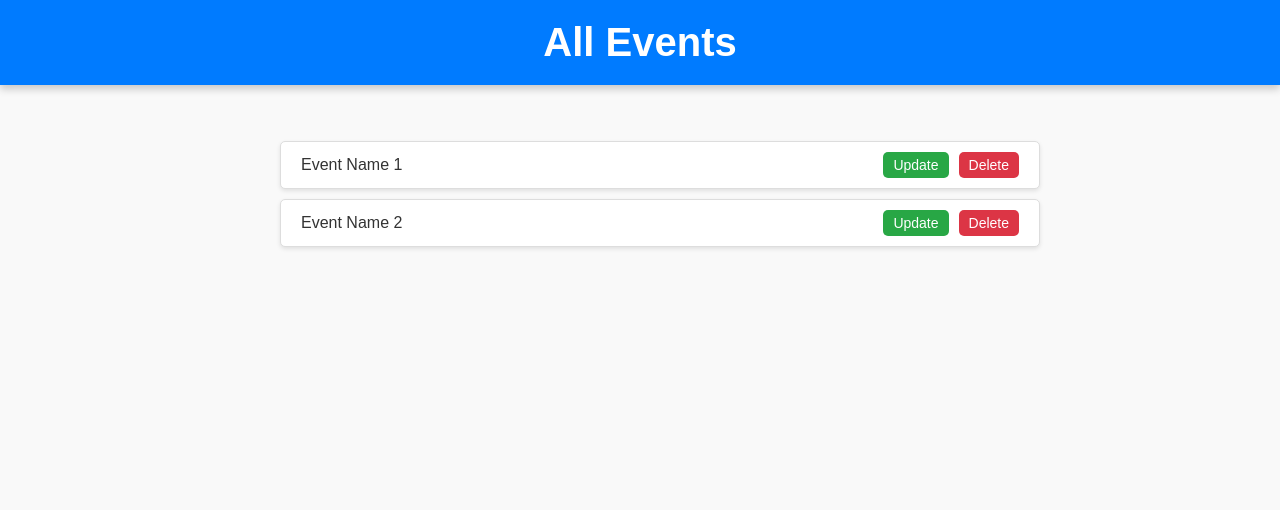
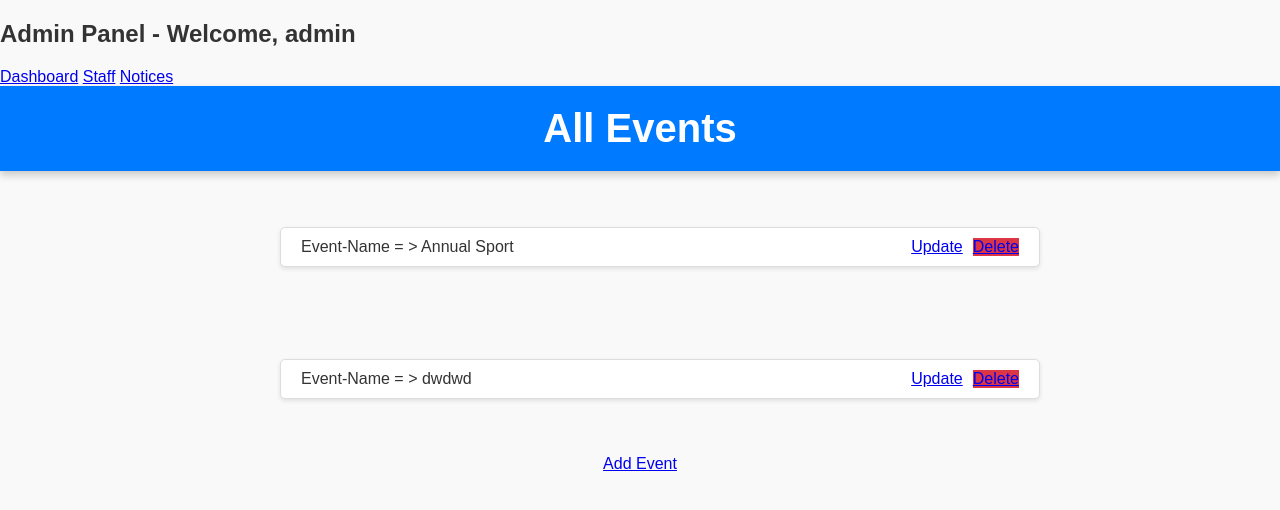
Before and after one commit to Shishir-Kc/Shree-Rastriya-Secondary-School, a Django app: page /Shree-Rastriya-Secondary-School/admin/event/lists in a window 1280 px wide. Shown: the top 510 px of the page. Run offline with Django 5.2, Linux system fonts and the light colour scheme; a user stored in the database is signed in; data comes from the database, SQL or seed files in the repository.

Commit message:
added event list

```diff
--- a/Shree_Rastriya_Secondary_School/home/templates/home/event_list.html
+++ b/Shree_Rastriya_Secondary_School/home/templates/home/event_list.html
@@ -8,27 +8,42 @@
     <link rel="stylesheet" href="{% static 'home/css/event_list.css' %}">
 </head>
 <body>
+    <div class="navbar">
+        <h2>Admin Panel - Welcome, {{ user.username }}</h2>
+        <div>
+            <a href="{% url 'home:admin-settings' %}">Dashboard</a>
+            {% comment %} <a href="{% url 'home:events' %}">Events</a> {% endcomment %}
+            <a href="{% url "home:staff-manage" %}">Staff</a>
+            <a href="#">Notices</a>
+            {% comment %} <a href="{% url 'home:admin-settings' %}"> Home </a> {% endcomment %}
+        </div>
+    </div>
+    {% if events %}
      <header>
         <h1>All Events</h1>
     </header>
+        {% for event in events  %}
+
         <div class="events-container">
             <ul class="events-list">
                 <li class="event-item">
-                <span>Event Name 1</span>
+                    <span> Event-Name = > {{event.Title}} </span>
                     <div class="event-buttons">
-                    <button class="update-btn">Update</button>
-                    <button class="delete-btn">Delete</button>
+                        <a href="{% url 'home:update_event' event.id %}" class="btn" >Update</a>
+                        <a href="{% url 'home:Delete_event' event.id %}" class="delete-btn" >Delete</a>
+
                     </div>
                 </li>
-            <li class="event-item">
-                <span>Event Name 2</span>
-                <div class="event-buttons">
-                    <button class="update-btn">Update</button>
-                    <button class="delete-btn">Delete</button>
-                </div>
-            </li>
-            <!-- Add more event items as needed -->
             </ul>
         </div>
+
+        {% endfor %}
+        <center>  <a href="{% url 'home:add_event' %}" class="add-btn" >Add Event </a> </center>
+
+     {% else %}
+           <center> <p> No Events Has Been Added  : ( </p> </center>
+            <center>   <a href="{% url 'home:add_event' %}" class="add-btn" >Add Event </a> </center>
+
+     {% endif %}
 </body>
 </html>
```
Lines whose indentation alone changed are shown as unchanged.
